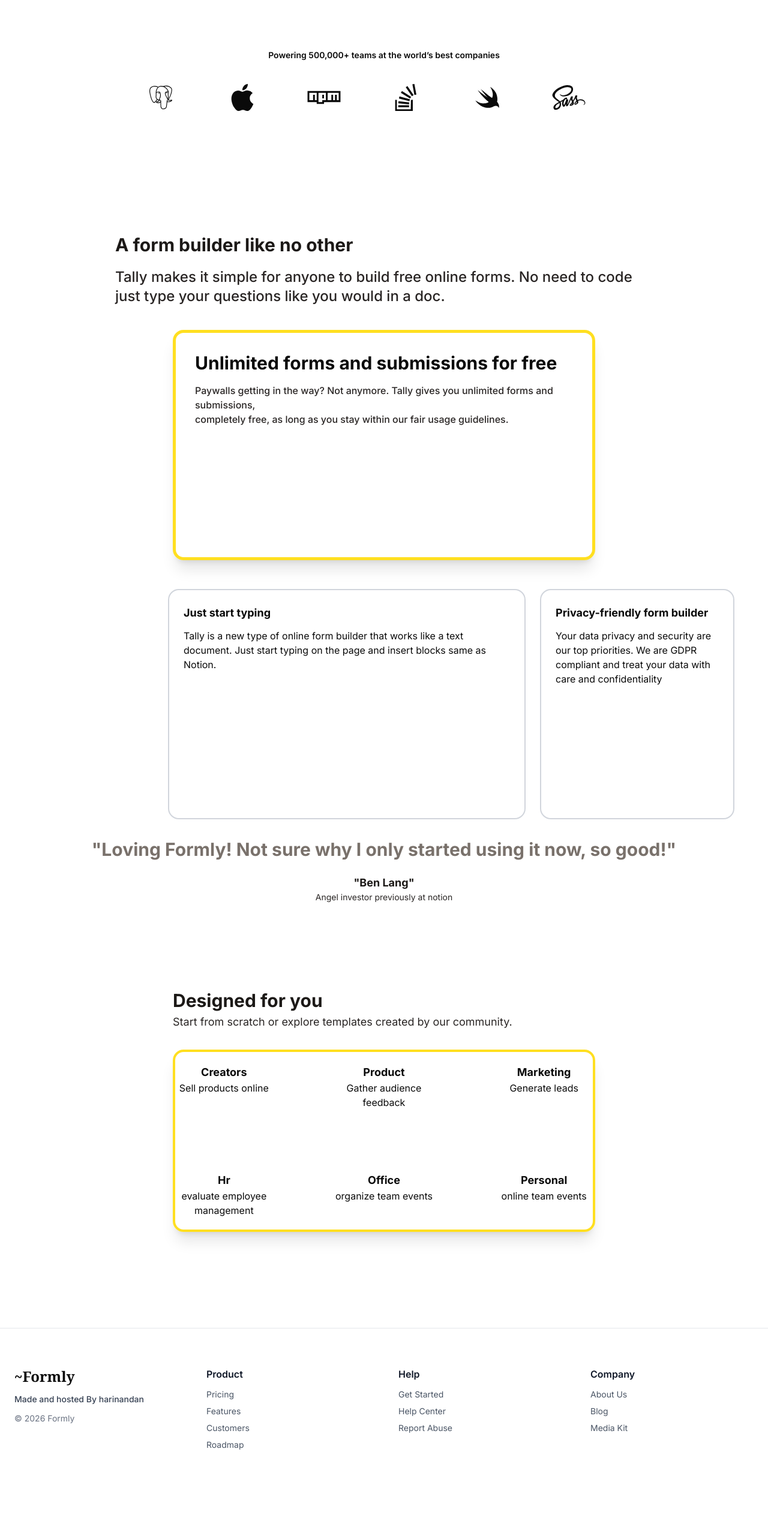
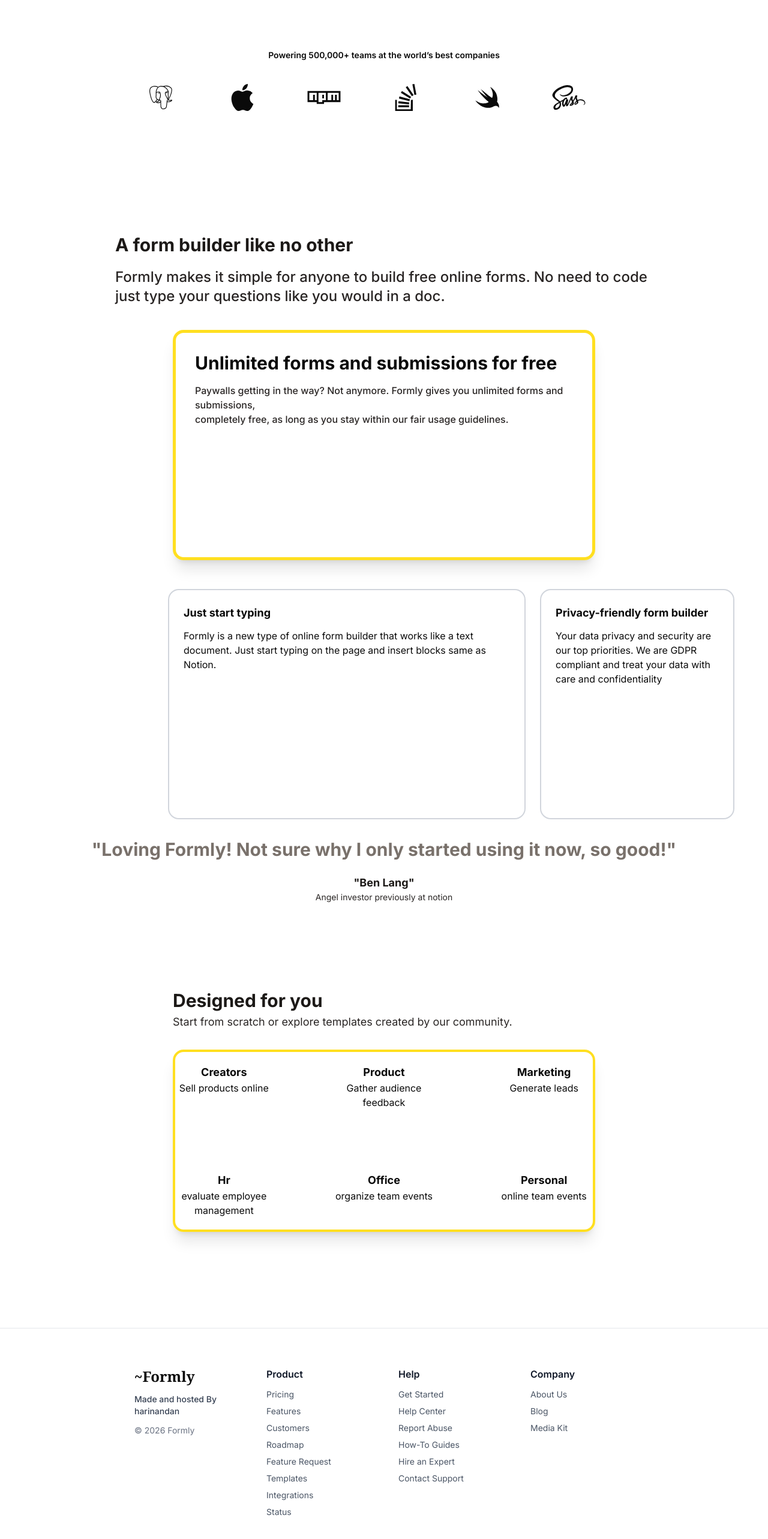
Before and after one commit to harinandan-05/formly_1, a Next.js app in the folder apps/client/: page /landing in a window 1280 px wide. Shown: the part 470-3036 px from the top of the page at 60% size. Before the commit the page ends 2953 px from the top, so only its background shows below. Built offline with nearby package versions, Linux system fonts and the light colour scheme.

Commit message:
oauth section ui

```diff
--- a/apps/client/app/landing/page.tsx
+++ b/apps/client/app/landing/page.tsx
@@ -102,7 +102,7 @@ export default function Landing() {
           </div>
           <div className="px-10 text-md md:text-2xl md:px-48 mt-3 md:mt-5">
             <p className="font-medium text-stone-800">
-              Tally makes it simple for anyone to build free online forms. No
+              Formly makes it simple for anyone to build free online forms. No
               need to code just type your questions like you would in a doc.
             </p>
           </div>
@@ -116,7 +116,7 @@ export default function Landing() {
           Unlimited forms and submissions for free
         </p>
         <p className="font-medium pl-5 mt-3 md:pl-8 md:mt-4 text-stone-800">
-          Paywalls getting in the way? Not anymore. Tally gives you unlimited
+          Paywalls getting in the way? Not anymore. Formly gives you unlimited
           forms and submissions,
           <br /> completely free, as long as you stay within our fair usage
           guidelines.
@@ -131,7 +131,7 @@ export default function Landing() {
             <div className="border-gray-300 border-2 h-96 md:ml-56 md:flex-2 p-6 rounded-2xl hover:shadow-xl">
               <h1 className="font-bold text-lg ">Just start typing</h1>
               <p className="mt-3">
-                Tally is a new type of online form builder that works like a
+                Formly is a new type of online form builder that works like a
                 text document. Just start typing on the page and insert blocks
                 same as Notion.
               </p>
@@ -168,7 +168,7 @@ export default function Landing() {
 
       <div className="w-full mt-24 md:mt-36">
         <div className=" max-w-7xl px-14 md:px-72 flex flex-col">
-          <div className="font-bold text-md  md:text-3xl text-stone-900">
+          <div className="font-bold text-xl  md:text-3xl text-stone-900">
             Designed for you
           </div>
           <div className="font-mediium md:text-lg text-stone-800 mt-2 md:mt-1 ">
@@ -204,44 +204,9 @@ export default function Landing() {
         </div>
       </div>
 
-      {/* footer section
-      <div>
-        <div className="w-full">
-          <div className="max-w-7xl grid grid-cols-4 mx-72 mt-52 gap-32">
-            <div>
-              <h1 className="text-xl cursor-pointer font-bold font-serif">
-                ~Formly
-              </h1>
-              <p className="font-bold">Made and hosted in the EU 🇪🇺</p>
-              <p>© 2026 Formly BV</p>
-            </div>
-            <div>
-              <h1>Product</h1>
-              <p>Pricinng</p>
-              <p>Features</p>
-              <p>Customers</p>
-              <p>RoadMap</p>
-            </div>
-            <div>
-              <h1>Help</h1>
-              <p>Get started</p>
-              <p>Help Center</p>
-              <p>Report Abuse</p>
-            </div>
-            <div>
-              <h1>Company</h1>
-              <p>About Us</p>
-              <p>Blog</p>
-              <p>Media Kit</p>
-            </div>
-          </div>
-        </div>
-      </div> */}
-
       <footer className="w-full border-t border-gray-200 mt-40">
-  <div className="max-w-7xl mx-auto px-6 py-16">
+        <div className="max-w-7xl mx-auto px-6 md:px-56 py-16">
           <div className="grid grid-cols-1 sm:grid-cols-2 lg:grid-cols-4 gap-12">
-
             {/* Brand */}
             <div className="space-y-3">
               <h1 className="text-2xl font-bold font-serif cursor-pointer">
@@ -250,9 +215,7 @@ export default function Landing() {
               <p className="text-sm font-medium text-gray-700">
                 Made and hosted By harinandan
               </p>
-        <p className="text-sm text-gray-500">
-          © 2026 Formly
-        </p>
+              <p className="text-sm text-gray-500">© 2026 Formly</p>
             </div>
 
             {/* Product */}
@@ -263,6 +226,10 @@ export default function Landing() {
                 <li>Features</li>
                 <li>Customers</li>
                 <li>Roadmap</li>
+                <li>Feature Request</li>
+                <li>Templates</li>
+                <li>Integrations</li>
+                <li>Status</li>
               </ul>
             </div>
 
@@ -273,6 +240,9 @@ export default function Landing() {
                 <li>Get Started</li>
                 <li>Help Center</li>
                 <li>Report Abuse</li>
+                <li>How-To Guides</li>
+                <li>Hire an Expert</li>
+                <li>Contact Support</li>
               </ul>
             </div>
 
@@ -285,11 +255,9 @@ export default function Landing() {
                 <li>Media Kit</li>
               </ul>
             </div>
-
           </div>
         </div>
       </footer>
-
     </div>
   );
 }
--- /dev/null
+++ b/apps/client/app/login/page.tsx
@@ -0,0 +1,70 @@
+"use client"
+import { HugeiconsIcon } from '@hugeicons/react';
+import {GoogleIcon , AppleIcon} from '@hugeicons/core-free-icons'
+
+
+export default function Login(){
+
+
+    return (
+        <div className="w-full bg-white min-h-screen">
+            <div className='flex flex-col items-center justify-center '>
+                <div className=''>
+                    <h1 className='mt-36 text-stone-900 text-2xl font-semibold'>Welcome Back!</h1>
+
+                    <button className='flex border-2 border-stone-200 rounded-md py-1 px-16 gap-2 mt-6 hover:bg-stone-100 font-semibold text-stone-500'>
+                        <HugeiconsIcon
+                        size={22}
+                        color='black'
+                        strokeWidth={2}
+                        icon={GoogleIcon}
+                        />
+
+                        <span className='text-md'>
+                            Continue with Google
+                        </span>
+                    </button>
+                    <button className='flex border-2 border-stone-200 rounded-md py-1 px-18 gap-2 mt-4 hover:bg-stone-100 font-semibold text-stone-500'>
+                        <HugeiconsIcon
+                        size={22}
+                        color='black'
+                        strokeWidth={2}
+                        icon={AppleIcon}
+                        />
+                        <span className='text-md'>
+                            Continue with Apple
+                        </span>
+                    </button>
+                </div>
+
+
+                {/* email password login section */}
+
+                <div>
+                    <div className='flex flex-col mt-28'>
+
+                        <label className='font-bold'>Email</label>
+                        <input type='email' className='border border-stone-300 w-82 shadow-md p-1.5 rounded-md mt-2 focus:outline-yellow-300 focus:outline-3' />
+                        <label className='font-bold mt-4'>Password</label>
+                        <input type='text' className='border border-stone-200 w-82 shadow-md rounded p-1.5 focus:outline-yellow-300 focus:outline-3 md mt-2' />
+
+                    </div>
+                </div>
+
+                {/* Login button */}
+
+
+                <div>
+                    <button className='bg-black rounded-md mt-6 text-white font-bold px-32 p-2 hover:bg-stone-700'>
+                        Continue
+                    </button>
+                </div>
+
+                <div className='mr-24 mt-4 text-stone-700 text-sm '>
+                    <p>Dont have an account yet? <a href='http://localhost:3000/landing' className='underline'>Signup</a></p>
+                    <p>Forgot password? <a href='http://localhost:3000/landing' className='underline'>Reset</a></p>
+                </div>
+            </div>
+        </div>
+    )
+}
--- a/apps/client/package.json
+++ b/apps/client/package.json
@@ -13,6 +13,8 @@
     "@fortawesome/free-brands-svg-icons": "^7.1.0",
     "@fortawesome/free-solid-svg-icons": "^7.1.0",
     "@fortawesome/react-fontawesome": "^3.1.1",
+    "@hugeicons/core-free-icons": "^3.1.1",
+    "@hugeicons/react": "^1.1.4",
     "@radix-ui/react-dialog": "^1.1.15",
     "@radix-ui/react-dropdown-menu": "^2.1.16",
     "class-variance-authority": "^0.7.1",
```
Also changed, not shown: 1 other file (tests, documents, lock files or other folders). Lines whose indentation alone changed are shown as unchanged.
